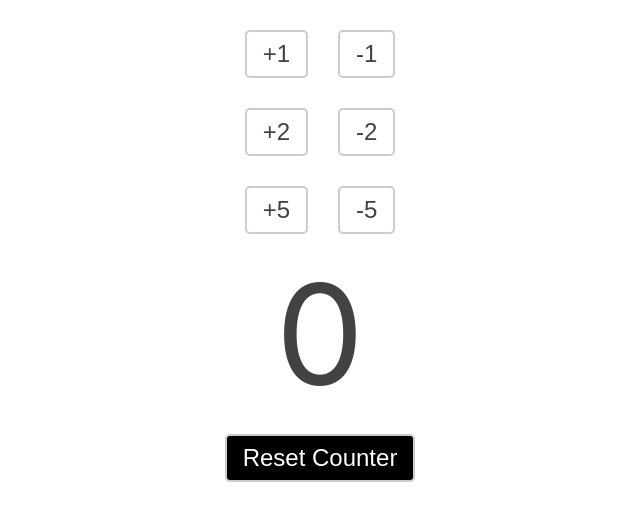
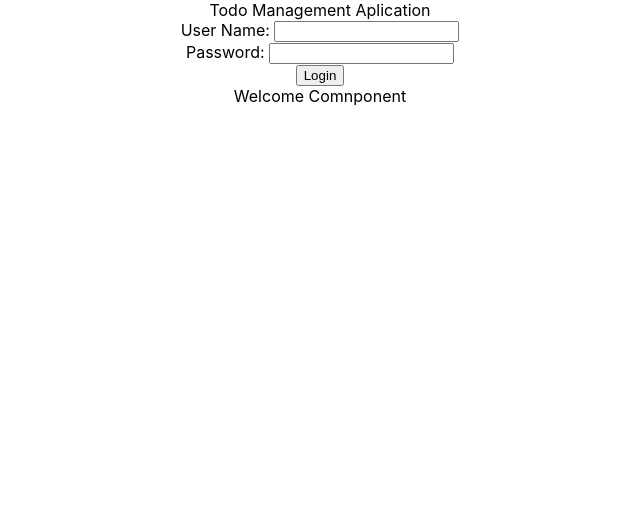
Before and after one commit to n1colasf/learning-spring-react-todoapp, a React (Create React App) app: page / in a window 1280 px wide. Shown: the top 520 px of the page, without its empty margins (320-960 px from the left). Built offline with nearby package versions, Linux system fonts and the light colour scheme.

Commit message:
Section 11 video 205

```diff
--- a/src/App.js
+++ b/src/App.js
@@ -1,13 +1,15 @@
 import './App.css';
-import  Counter  from './components/Counter/Counter';
+import TodoApp from './components/todo/TodoApp';
+//import  Counter  from './components/Counter/Counter';
 //import LearningComponent from './components/learning-examples/LearningComponent';
 
 function App() {
   return (
     <div className="App">
       <>
-      {/* <LearningComponent />*/}
-      <Counter />
+      {/* <LearningComponent /> */}
+      {/* <Counter /> */}
+      <TodoApp />
       </>
     </div>
   );
--- /dev/null
+++ b/src/components/todo/TodoApp.jsx
@@ -0,0 +1,33 @@
+import React from "react";
+
+export default function TodoApp() {
+  return (
+    <div>
+      Todo Management Aplication
+      <LoginComponent />
+      <WelcomeComponent />
+    </div>
+  );
+}
+
+function LoginComponent() {
+  return (
+    <div className="Login">
+      <div className="LoginForm">
+        <div>
+          <label>User Name: </label>
+          <input type="text" name="username" />
+        </div>
+        <div>
+          <label>Password: </label>
+          <input type="password" name="password" />
+        </div>
+        <button>Login</button>
+      </div>
+    </div>
+  );
+}
+
+function WelcomeComponent() {
+  return <div>Welcome Comnponent</div>;
+}
```
